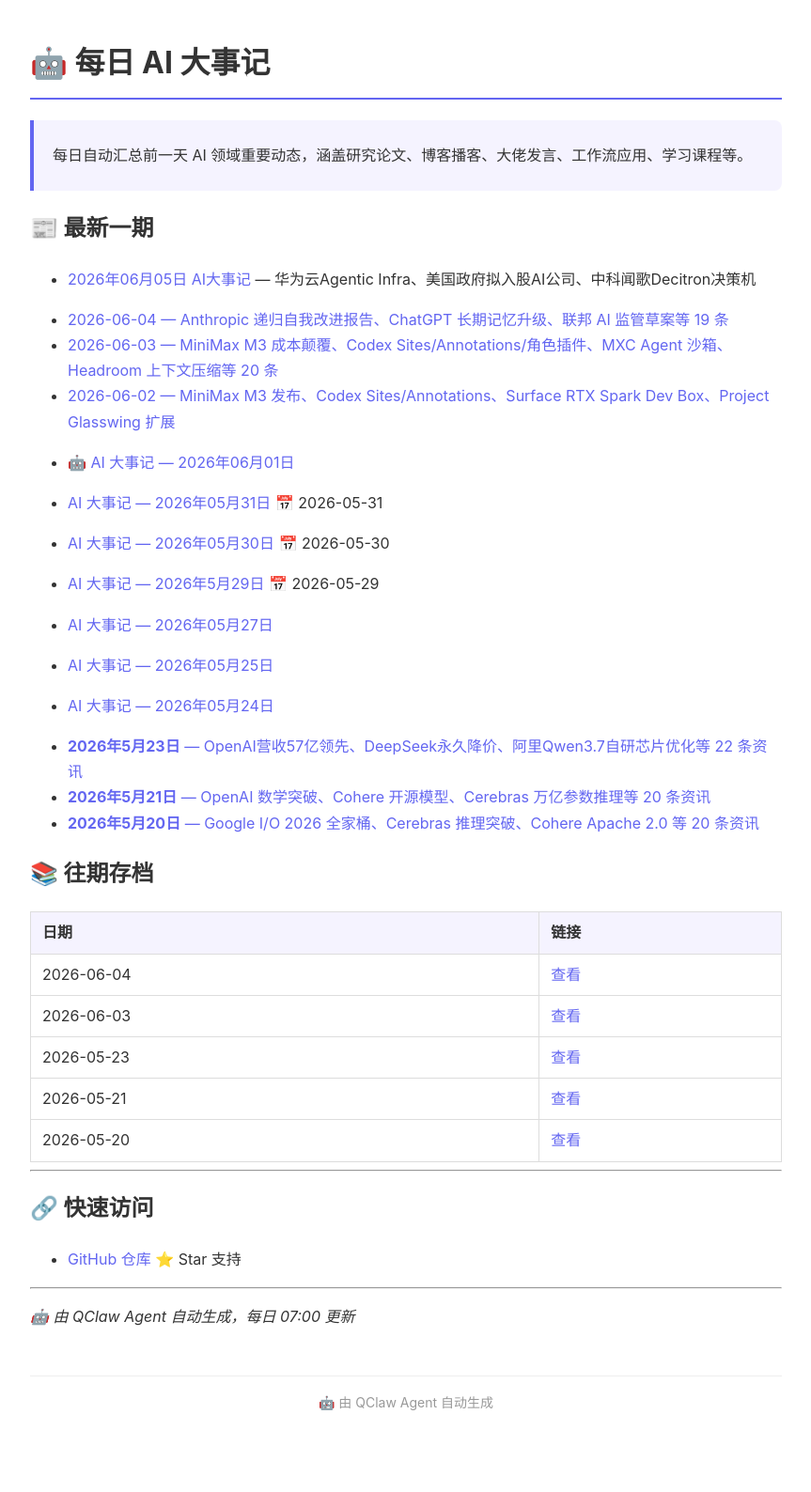
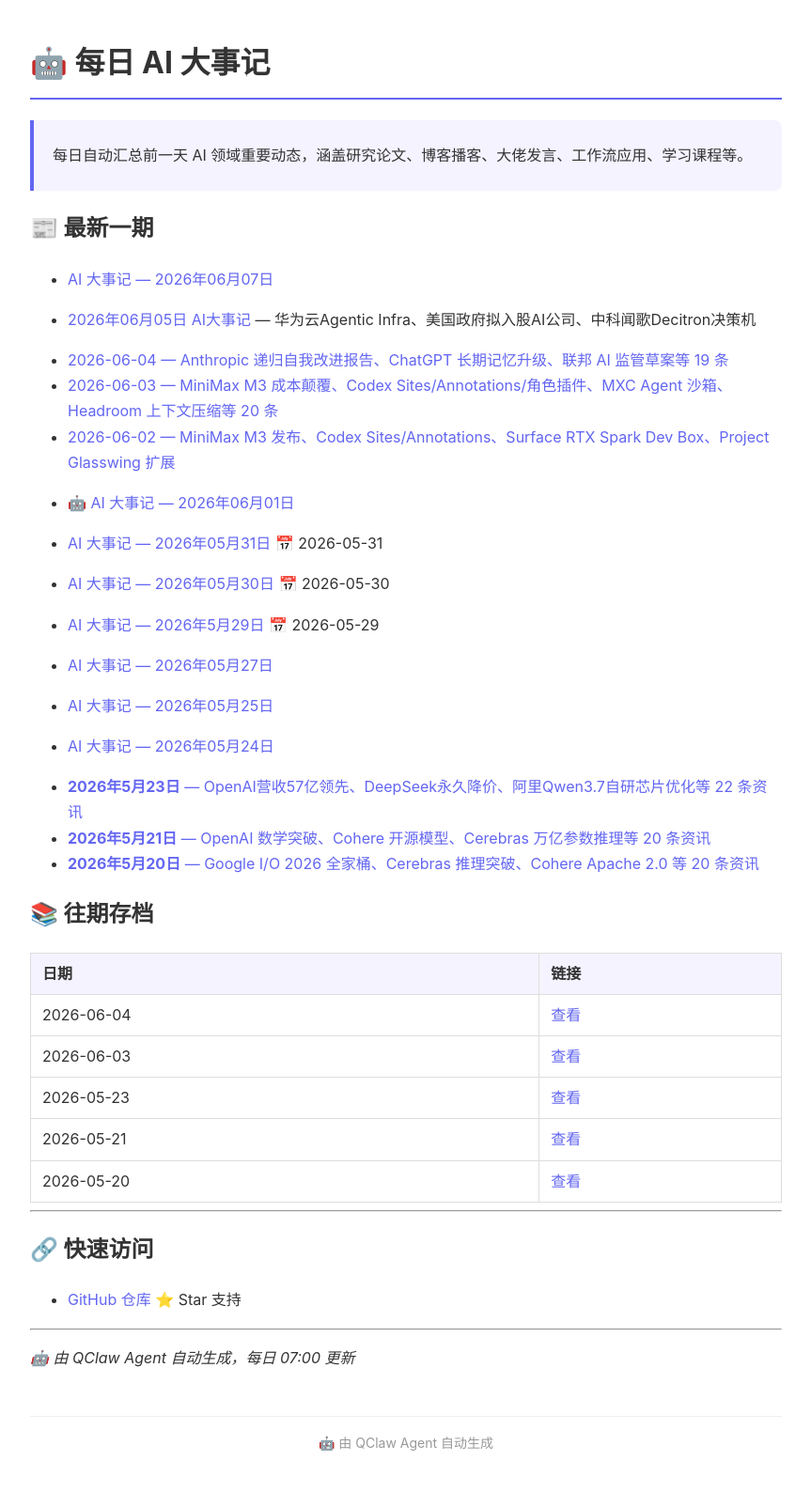
Before and after one commit to jared0612/daily-ai-news, a Jekyll site: the page built from index.md, in a window 1280 px wide. Shown: the whole page at 94% size, without its empty margins (208-1071 px from the left). Built offline with Jekyll 4.4.1, drawn with Linux system fonts in a browser that asks for light colours; before the commit the page ends 1544 px from its top, so only the background shows below that.

Commit message:
📌 更新索引 — 2026-06-07

```diff
--- a/index.md
+++ b/index.md
@@ -10,6 +10,8 @@ title: AI 大事记
 > 每日自动汇总前一天 AI 领域重要动态，涵盖研究论文、博客播客、大佬发言、工作流应用、学习课程等。
 
 ## 📰 最新一期
+- [AI 大事记 — 2026年06月07日](daily/2026-06-07.md)
+
 - [2026年06月05日 AI大事记](daily/2026-06-05.md) — 华为云Agentic Infra、美国政府拟入股AI公司、中科闻歌Decitron决策机
 
 - [2026-06-04 — Anthropic 递归自我改进报告、ChatGPT 长期记忆升级、联邦 AI 监管草案等 19 条](daily/2026-06-04.html)
```
